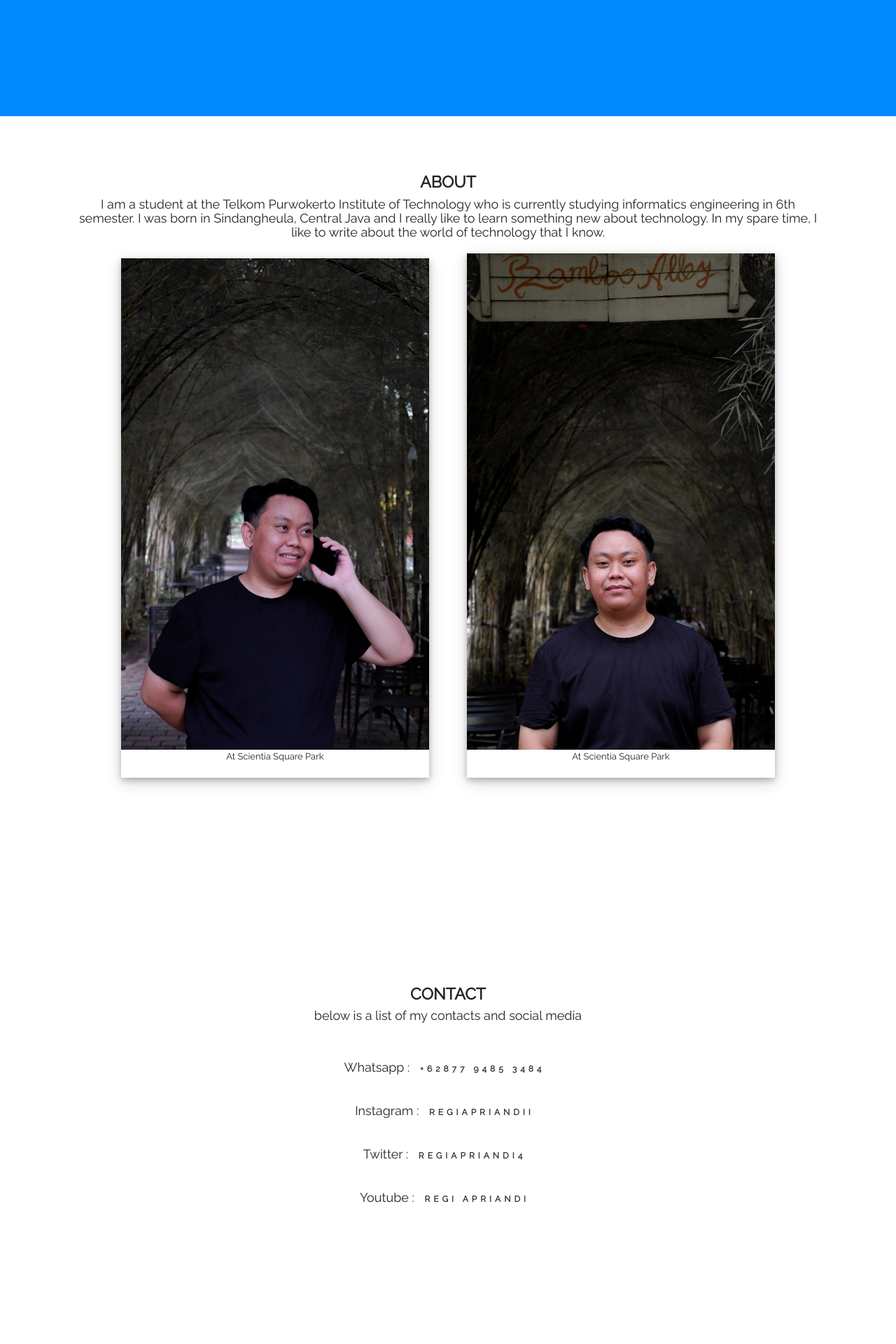
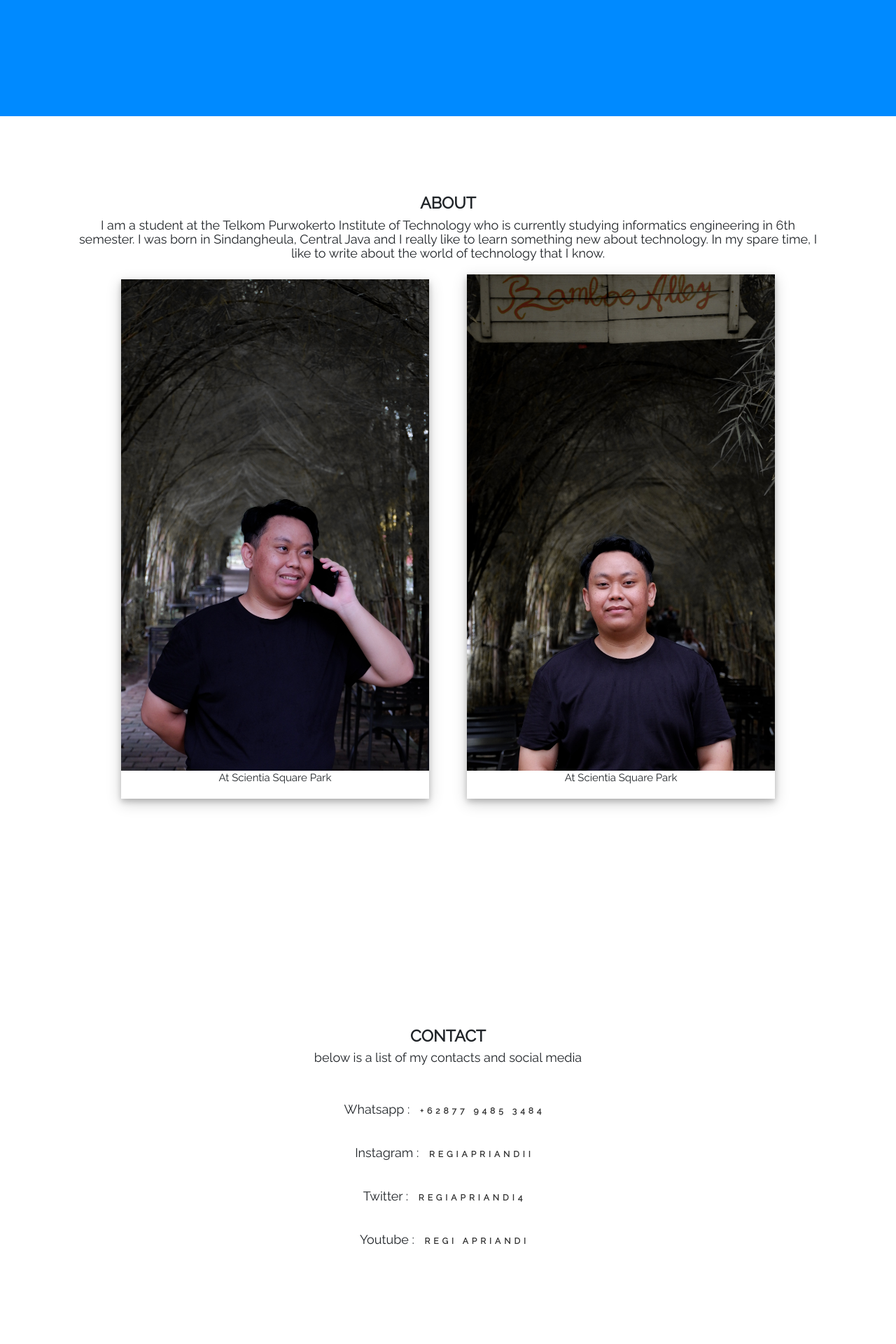
Before and after one commit to regiapriandi012/regiapriandi.me, a Django app: page / in a window 1280 px wide. Shown: the part 714-2634 px from the top of the page at 70% size. Run offline with Django 4.2, Linux system fonts and the light colour scheme; parts of the project's set-up code (start-up, migrations or seed data) failed here and were passed over; some libraries are stand-ins or nearby versions.

Commit message:
bismillah

```diff
--- a/webregi/templates/index.html
+++ b/webregi/templates/index.html
@@ -68,30 +68,29 @@
     </main>
 
     <section class="supporting" id="about">
-      <div class="container">
+      <div class="container" style="padding-top: 40px">
         <div class="col">
           <h2>About</h2>
           <p>I am a student at the Telkom Purwokerto Institute of Technology who is currently studying informatics engineering in 6th semester. I was born in Sindangheula, Central Java and I really like to learn something new about technology. In my spare time, I like to write about the world of technology that I know.</p>
           <div class="polaroid">
             <img src="{% static 'images/DSCF9649-2-min.jpg' %}" style="width:100%; height: 100%;">
             <div>
-            <p style="font-size: 13px;">At Scientia Square Park</p>
+            <p style="font-size: 15px;">At Scientia Square Park</p>
             </div>
           </div>
 
           <div class="polaroid">
             <img src="{% static 'images/DSCF9652-2-min.jpg' %}" style="width:100%; height: 100%;">
             <div>
-            <p style="font-size: 13px;">At Scientia Square Park</p>
+            <p style="font-size: 15px;">At Scientia Square Park</p>
             </div>
           </div>
-
         </div>
       </div>
     </section>
 
     <section class="supporting" id="contact">
-      <div class="container">
+      <div class="container" style="padding-top: 40px">
         <div class="col">
           <h2>Contact</h2>
           <p>below is a list of my contacts and social media</p>
@@ -105,7 +104,7 @@
     </section>
 
     <section class="supporting supporting_photo" id="photography">
-      <div class="container">
+      <div class="container" style="padding-top: 40px">
         <div class="col">
           <h2>Photography</h2>
           <p>I really like taking pictures of nature, especially in the countryside, maybe this is a list of photos that I got</p>
```
